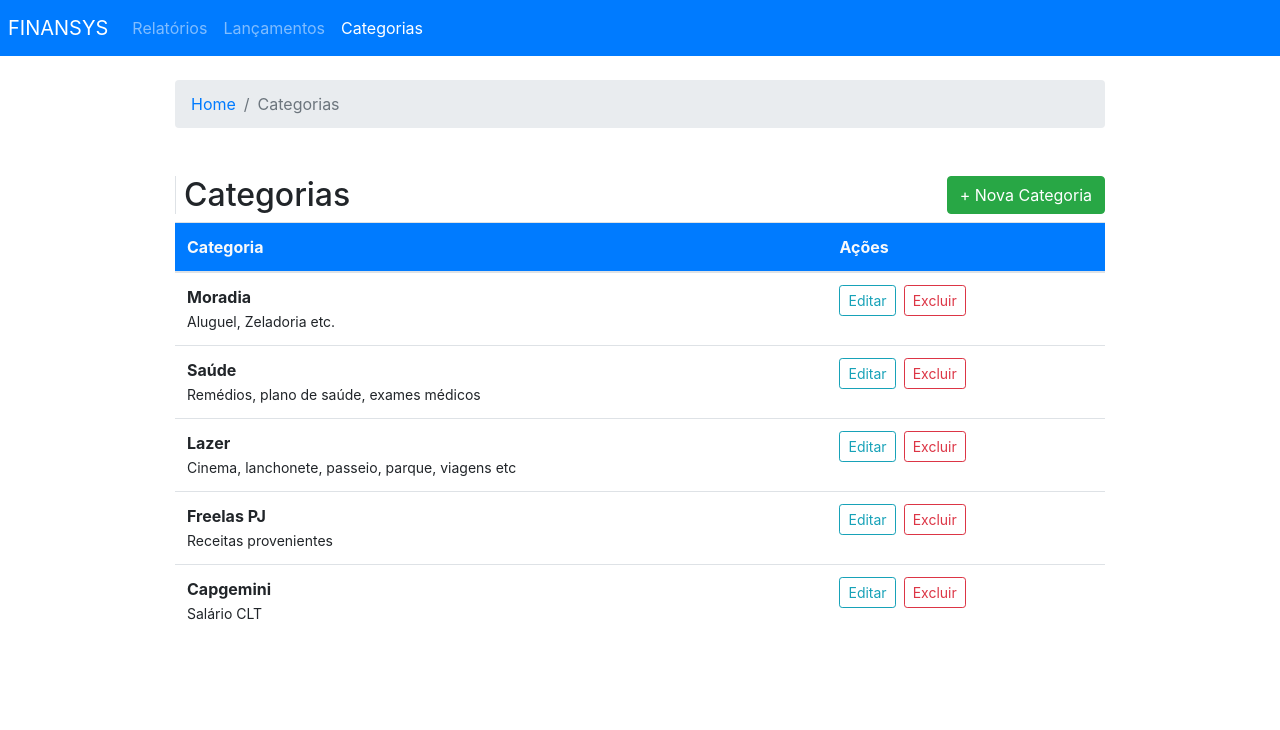
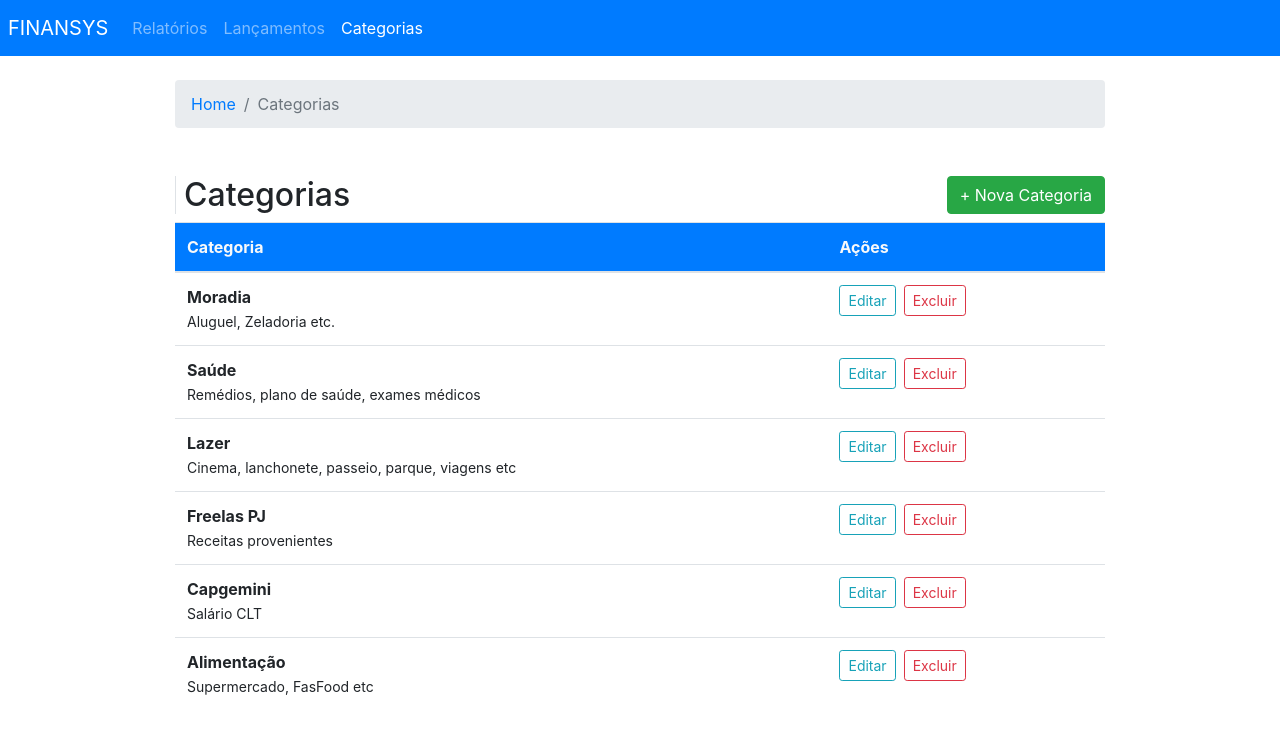
Before and after one commit to acsk/controle-financeiro-angular, an Angular app: page /categories in a window 1280 px wide. Shown: the top 730 px of the page. Built offline with nearby package versions, Linux system fonts and the light colour scheme; data requests are answered from the project's data file.

Commit message:
Relacionamento entre os Tipos de Despesas/Lançamentos

```diff
--- a/db.json
+++ b/db.json
@@ -24,6 +24,11 @@
       "id": 6,
       "name": "Capgemini",
       "description": "Salário CLT"
+    },
+    {
+      "id": 7,
+      "name": "Alimentação",
+      "description": "Supermercado, FasFood etc"
     }
   ],
   "accounts": [
@@ -47,7 +52,12 @@
       "amount": "2500,00",
       "date": "03/01/2022",
       "paid": true,
-      "categoryId": 1
+      "categoryId": 1,
+      "category": {
+        "id": 1,
+        "name": "Moradia",
+        "description": "Aluguel, Zeladoria etc."
+      }
     },
     {
       "id": 2,
@@ -57,7 +67,12 @@
       "amount": "45,00",
       "date": "30/01/2022",
       "paid": false,
-      "categoryId": 2
+      "categoryId": 2,
+      "category": {
+        "id": 2,
+        "name": "Saúde",
+        "description": "Remédios, plano de saúde, exames médicos"
+      }
     },
     {
       "id": 3,
@@ -67,7 +82,42 @@
       "amount": "250,58",
       "date": "30/01/2022",
       "paid": false,
-      "categoryId": 2
+      "categoryId": 2,
+      "category": {
+        "id": 2,
+        "name": "Saúde",
+        "description": "Remédios, plano de saúde, exames médicos"
+      }
+    },
+    {
+      "id": 4,
+      "name": "Supermercado",
+      "description": "Compras da feira do mês",
+      "type": "expense",
+      "amount": "500,00",
+      "date": "04/09/2022",
+      "paid": true,
+      "categoryId": "7",
+      "category": {
+        "id": 7,
+        "name": "Alimentação",
+        "description": "Supermercado, FasFood etc"
+      }
+    },
+    {
+      "id": 5,
+      "name": "dsfdsfsdsdf",
+      "description": "sfsdfsd",
+      "type": "expense",
+      "amount": "6000,00",
+      "date": "04/09/2022",
+      "paid": true,
+      "categoryId": "6",
+      "category": {
+        "id": 6,
+        "name": "Capgemini",
+        "description": "Salário CLT"
+      }
     }
   ]
 }
--- a/src/app/pages/entries/entry-list/entry-list.component.html
+++ b/src/app/pages/entries/entry-list/entry-list.component.html
@@ -33,7 +33,7 @@
                 <small class="text-success">{{entry.date}}</small> <br>
                 <small *ngIf="entry.description">{{entry.description}}</small>
             </td>
-            <td class="text-center vertical-middle">{{entry.categoryId}}</td>
+            <td class="text-center vertical-middle">{{entry.category?.name}}</td>
             <td class="text-right vertical-middle">
             <strong [class.text-success]="entry.type == 'revenue'" [class.text-danger]="entry.type == 'expense'">
                 {{entry.amount }}
--- a/src/app/pages/entries/shared/entry.service.ts
+++ b/src/app/pages/entries/shared/entry.service.ts
@@ -1,7 +1,8 @@
 import { Injectable } from '@angular/core';
 import { HttpClient } from '@angular/common/http';
-import { catchError,  map, Observable, throwError } from 'rxjs';
+import { catchError,  flatMap,  map, Observable, throwError } from 'rxjs';
 import { Entry } from '../shared/entry.model';
+import { CategoryService } from '../../categories/shared/category.service';
 
 
 @Injectable({
@@ -12,6 +13,7 @@ export class EntryService {
   private apiPath: string = "http://localhost:3000/entries"
   constructor(
     private http: HttpClient,
+    private categorySercice: CategoryService
 
   ) { }
 
@@ -32,17 +34,33 @@ export class EntryService {
 
   }
   create(entry: Entry): Observable<Entry>{
+
+  return  this.categorySercice.getById(Number(entry.categoryId)).pipe(
+      flatMap(category => {
+        entry.category = category
         return this.http.post(this.apiPath, entry).pipe(
           catchError(this.handleError),
           map(this.jsonDataEntry)
         )
+      })
+    )
+
+
   }
   update(entry: Entry): Observable<Entry>{
     const url = `${this.apiPath}/${entry.id}`
+
+    return  this.categorySercice.getById(Number(entry.categoryId)).pipe(
+      flatMap(category => {
+        entry.category = category
         return this.http.put(url, entry).pipe(
           catchError(this.handleError),
           map(()=> entry)
         )
+      })
+    )
+
+
   }
   delete(id: Number): Observable<any>{
     const url = `${this.apiPath}/${id}`
@@ -73,3 +91,6 @@ export class EntryService {
     return throwError(error);
       }
 }
+function flapMap(arg0: (category: any) => Observable<Entry>): import("rxjs").OperatorFunction<import("../../categories/shared/category.model").Category, Entry> {
+  throw new Error('Function not implemented.');
+}
```
Lines whose indentation alone changed are shown as unchanged.
